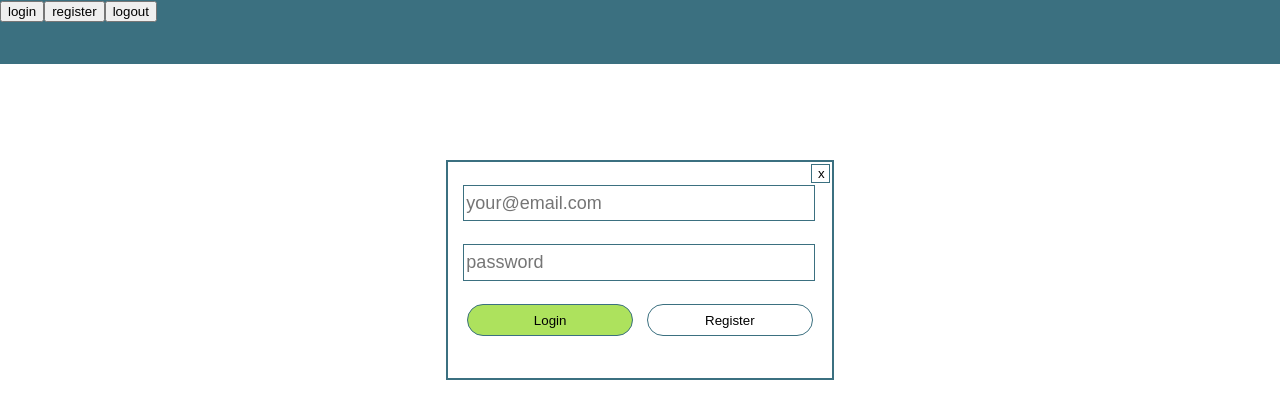
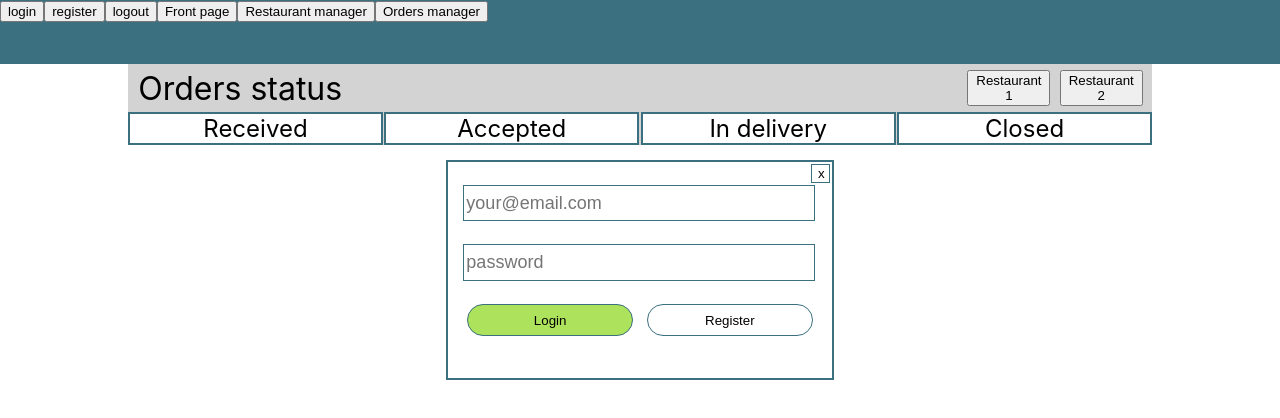
Before and after one commit to WebProject26/frontend, a React (Create React App) app: page /orders in a window 1280 px wide. Shown: the top 418 px of the page. Built offline with nearby package versions, Linux system fonts and the light colour scheme; no server answers.

Commit message:
orders manager component added

```diff
--- a/src/App.js
+++ b/src/App.js
@@ -4,6 +4,7 @@ import Login from './components/Login'
 import Register from './components/Register'
 import ManagerViewRestaurant from './components/ManagerViewRestaurant'
 import ManagerViewMain from './components/ManagerViewMain';
+import RestaurantOrders from './components/RestaurantOrders'
 import axios from 'axios';
 import { BrowserRouter, Routes, Route, Link } from 'react-router-dom'
 
@@ -32,9 +33,12 @@ class App extends React.Component {
       console.log( this.state.user )
       console.log( this.state.user.ismanager )
       if(this.state.user.ismanager) {
-        axios.get('https://webproject26.herokuapp.com/restaurants', { params: { managerid: this.state.user.id } } )
+        let payload = { managerid : this.state.user.id }
+        console.log( payload )
+        axios.get('https://webproject26.herokuapp.com/restaurants', { params : payload } )
         .then( ( res ) => {
           this.setOwnRestaurants(res.data)
+          console.log( res.data )
         })
         .catch( err => console.log( err ) )
       }
@@ -78,11 +82,15 @@ class App extends React.Component {
         <button onClick= { this.login }>login</button>
         <button onClick= { this.register }>register</button>
         <button onClick= { this.logout }>logout</button>
+        <Link to = '/'><button >Front page</button></Link>
+        <Link to = '/restaurants'><button >Restaurant manager</button></Link>
+        <Link to = '/orders'><button >Orders manager</button></Link>
       </div>
       <Routes>
-          <Route path = '/' element = { <Link to = '/restaurants'><button >sds</button></Link> } />
-          <Route path = '/restaurants' element = { <div className= { styles.abc }><ManagerViewMain restaurants = { this.state.ownRestaurants } /></div> } />
-          <Route path = '/restaurants/:id' element = { <div className= { styles.abc }><ManagerViewRestaurant /></div> } />
+          <Route path = '/' element = { <div className = { styles.abc }><div>All restaurants will be visible here </div></div> } />
+          <Route path = '/restaurants' element = { <div className = { styles.abc }><ManagerViewMain restaurants = { this.state.ownRestaurants } /></div> } />
+          <Route path = '/restaurants/:id' element = { <div className = { styles.abc }><ManagerViewRestaurant /></div> } />
+          <Route path = '/orders' element = { <div className = { styles.abc }><RestaurantOrders /></div> } />
       </Routes>
       <div>
         <Login view = { this.state.logForm } loginClick = { this.login } regClick = { this.register } setUser = { this.setUser } setOwnRestaurants = { this.setOwnRestaurants }/>
--- a/src/components/Login.js
+++ b/src/components/Login.js
@@ -97,11 +97,11 @@ const Login = ({ view = Boolean, loginClick = f => f, regClick = f => f, setUser
             .then((res) => {
                 localStorage.setItem('token26', res.data.token)
                 setUser(res.data)
-                console.log(res.data)
-                console.log(res.data.token)
                 errorHide()
                 if(res.data.ismanager) {
-                    axios.get('https://webproject26.herokuapp.com/restaurants', { params: { managerid: res.data.id } } )
+                    let payload = { managerid : res.data.id }
+                    console.log(payload)
+                    axios.get('https://webproject26.herokuapp.com/restaurants', { params: payload } )
                     .then( res => setOwnRestaurants(res.data) )
                     .catch( err => console.log( err ) )
                   }
--- a/src/components/ManagerViewMain.js
+++ b/src/components/ManagerViewMain.js
@@ -6,8 +6,6 @@ import { Link } from 'react-router-dom'
 
 
 function ManagerViewMain(props) {
-
-    console.log(props)
 
     return (
         <div className = { styles.mainContainer }>
--- /dev/null
+++ b/src/components/RestaurantOrders.js
@@ -0,0 +1,32 @@
+import React from 'react';
+import styles from './RestaurantOrders.module.css'
+
+function RestaurantOrders(props) {
+    return (
+        <>
+            <div className = { styles.topBar }>
+                <div className = { styles.statusText }>Orders status</div>
+                <div className = { styles.buttonsContainer }>
+                    <button className = { styles.selectRestaurant }>Restaurant 1</button>
+                    <button className = { styles.selectRestaurant }>Restaurant 2</button>
+                </div>
+            </div>
+            <div className = { styles.fieldsContainer }>
+                <div className = { styles.received }>
+                    <div className = { styles.fieldName }>Received</div>
+                </div>
+                <div className = { styles.accepted }>
+                    <div className = { styles.fieldName }>Accepted</div>
+                </div>
+                <div className = { styles.inDelivery }>
+                    <div className = { styles.fieldName }>In delivery</div>
+                </div>
+                <div className = { styles.closed }>
+                    <div className = { styles.fieldName }>Closed</div>
+                </div>
+            </div>
+        </>
+    );
+}
+
+export default RestaurantOrders;
--- /dev/null
+++ b/src/components/RestaurantOrders.module.css
@@ -0,0 +1,56 @@
+.topBar {
+    display: flex;
+    justify-content: space-between;
+    background-color: lightgray;
+    height: 3rem;
+    align-items: center;
+}
+
+.statusText {
+    font-size: 2rem;
+    margin: 1%;
+}
+
+.buttonsContainer {
+    display: flex;
+}
+
+
+.selectRestaurant {
+    margin-right: 5%;
+}
+
+.fieldsContainer {
+    display: flex;
+    justify-content: space-between;
+    background-color: lightgray;
+}
+
+.received {
+    width: 24.5%;
+    border: 2px solid #3b7080;
+    background-color: #fff;
+}
+
+.accepted {
+    width: 24.5%;
+    border: 2px solid #3b7080;
+    background-color: #fff;
+}
+
+.inDelivery {
+    width: 24.5%;
+    border: 2px solid #3b7080;
+    background-color: #fff;
+}
+
+.closed {
+    width: 24.5%;
+    border: 2px solid #3b7080;
+    background-color: #fff;
+}
+
+.fieldName {
+    text-align: center;
+    font-size: 1.5rem;
+}
```
